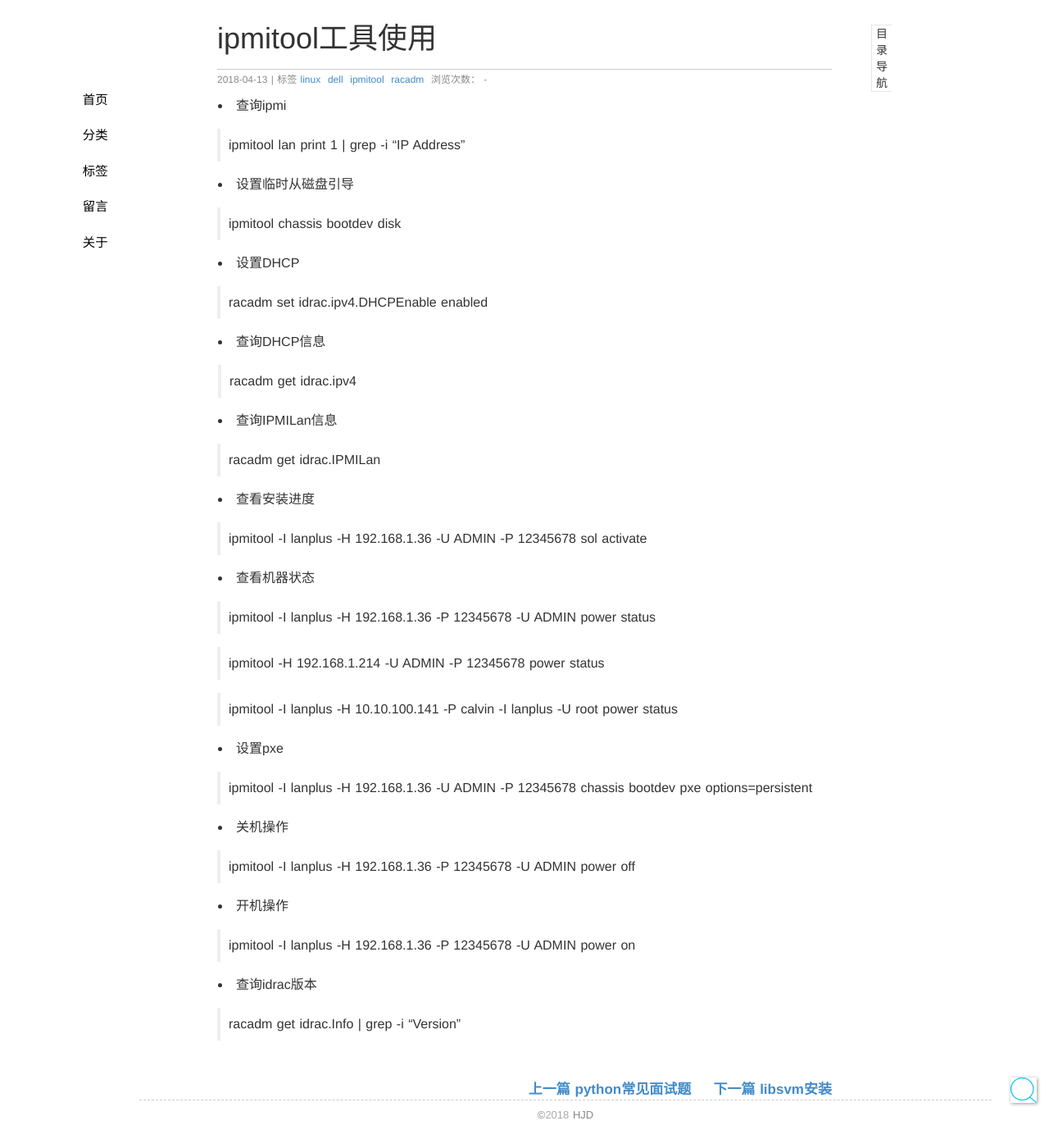
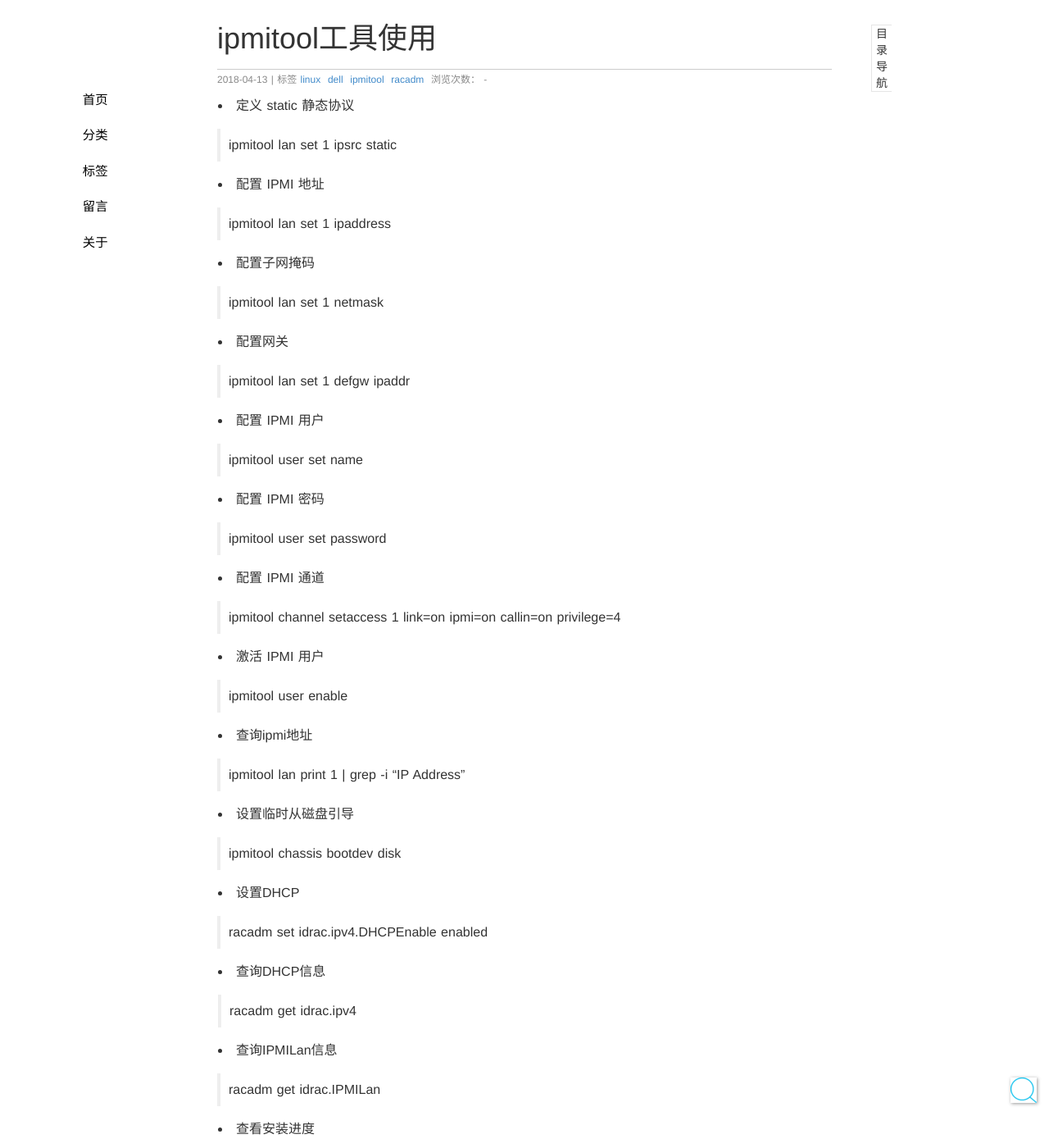
Before and after one commit to seekplum/seekplum.github.io, a Jekyll site: the page built from _posts/2018-04-13-ipmitool.md, in a window 1280 px wide and 1400 px high. Shown: the whole window at 82% size. Built offline with Jekyll 4.4.1, drawn with Linux system fonts in a browser that asks for light colours; comment, search, counter and statistics services are not loaded.

Commit message:
增加ipmitool配置用户密码

```diff
--- a/_posts/2018-04-13-ipmitool.md
+++ b/_posts/2018-04-13-ipmitool.md
@@ -2,9 +2,41 @@
 layout: post
 title:  ipmitool工具使用
 tags: linux dell ipmitool racadm
-thread: linuxdell
+thread: linux dell ipmitool idrac dhcp
 ---
-* 查询ipmi
+* 定义 static 静态协议
+
+> ipmitool lan set 1 ipsrc static
+
+* 配置 IPMI 地址
+
+> ipmitool lan set 1 ipaddress <x.x.x.x>
+
+* 配置子网掩码
+
+> ipmitool lan set 1 netmask <netmask>
+
+* 配置网关
+
+> ipmitool lan set 1 defgw ipaddr <x.x.x.x>
+
+* 配置 IPMI 用户
+
+> ipmitool user set name <user_id> <username>
+
+* 配置 IPMI 密码
+
+> ipmitool user set password <user_id> <password>
+
+* 配置 IPMI 通道
+
+> ipmitool channel setaccess 1 <user_id> link=on ipmi=on callin=on privilege=4
+
+* 激活 IPMI 用户
+
+> ipmitool user enable <user_id>
+
+* 查询ipmi地址
 
 > ipmitool lan print 1 \| grep -i "IP Address"
 
```
Also changed, not shown: _posts/2016-12-21-thread.md (+2 -14 lines), _posts/2017-01-07-ubuntu.md (+2 -0 lines), _posts/2018-04-13-snakefood.md (+2 -0 lines).
